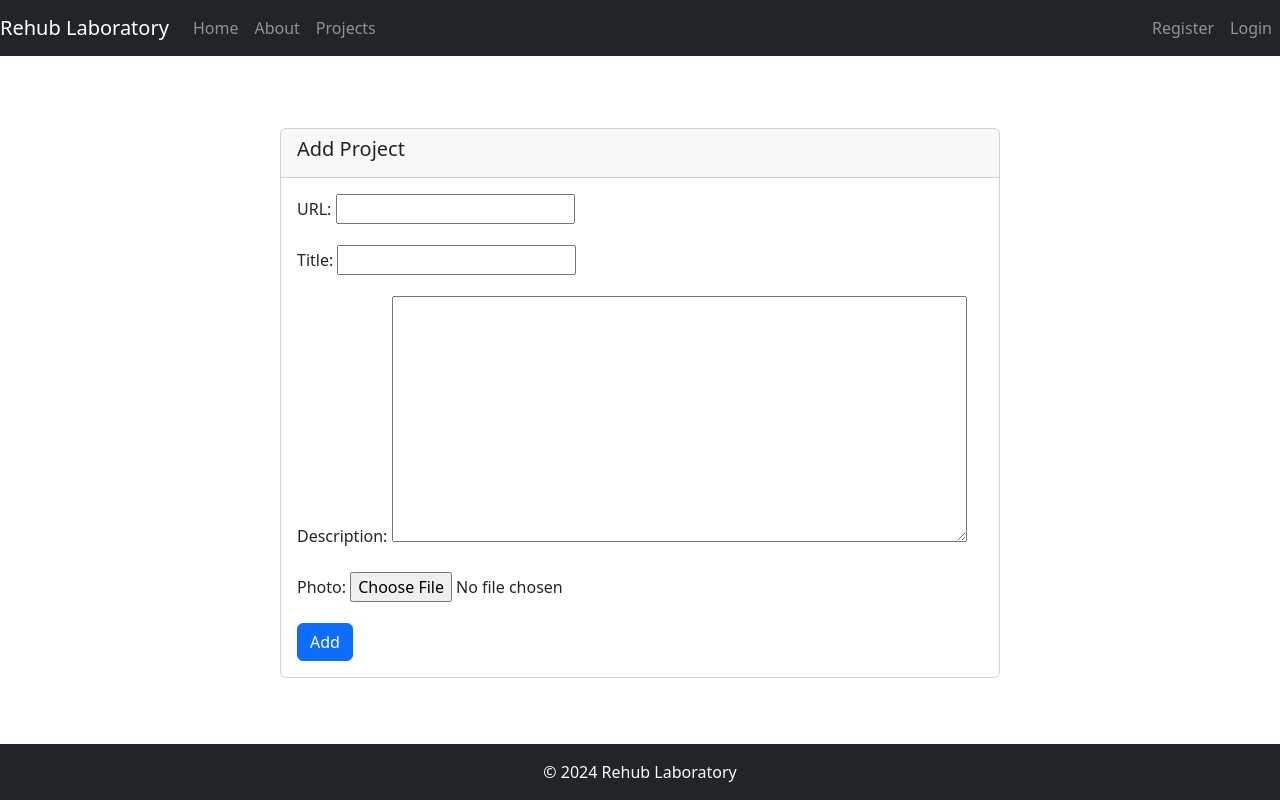
After one commit to igoryashkka/rehub, a Django app: page /addproject/ in a window 1280 px wide. The commit adds this page. Run offline with Django 5.2, Linux system fonts and the light colour scheme; some libraries are stand-ins or nearby versions.

Commit message:
add form for adding project

```diff
--- a/forum/forms.py
+++ b/forum/forms.py
@@ -9,3 +9,16 @@
     class Meta(UserCreationForm.Meta):
         model = CustomUser
         fields = UserCreationForm.Meta.fields + ('photo',)
+
+class AddProjectForm(forms.ModelForm):
+    def __init__(self, *args,**kwargs):
+        super().__init__(*args,**kwargs)
+        #self.fields['cat'].empty_label = 'Not selected'
+
+    class Meta:
+        model = Post
+        fields = ['title','slug','description','is_published','photo']
+        widgets = {
+            'title' : forms.TextInput(attrs={'class':'form-input'}),
+            'description': forms.Textarea(attrs={'cols':60,'rows':10}),
+        }
--- a/forum/models.py
+++ b/forum/models.py
@@ -25,9 +25,9 @@
     updated_time = models.DateField(auto_now=True)
     is_published  = models.BooleanField()
     photo = models.ImageField(upload_to = 'photos/%Y/%m/%d/')
-    created_by = models.ForeignKey(settings.AUTH_USER_MODEL, on_delete=models.CASCADE,related_name='created_posts')
+    created_by = models.ForeignKey(settings.AUTH_USER_MODEL, on_delete=models.CASCADE,related_name='created_posts',null=True)
     users = models.ManyToManyField(settings.AUTH_USER_MODEL, related_name='user_projects')
-    topic =  models.ForeignKey(Topic, on_delete=models.CASCADE)
+    topic =  models.ForeignKey(Topic, on_delete=models.CASCADE,null=True)
 
     def __str__(self):
         return f"Post by {self.created_by.username} in {self.topic.title}"
--- /dev/null
+++ b/forum/templates/forum/addproject.html
@@ -0,0 +1,69 @@
+{% extends 'forum/base.html' %}
+
+{% block content %}
+
+<div class="container mt-4">
+    <div class="row justify-content-center">
+        <div class="col-md-8">
+
+            <div class="card">
+                <div class="card-header">
+                    <h5 class="card-title">Add Project</h5>
+                </div>
+                <div class="card-body">
+
+                    <form action="{% url 'addproject' %}" method="post" class="form" enctype="multipart/form-data">
+                        {% csrf_token %}
+
+                        <!-- Display form errors, if any -->
+                        {% if form.errors %}
+                            <div class="alert alert-danger" role="alert">
+                                <strong>Error!</strong> Please correct the following errors.
+                                <ul>
+                                    {% for error in form.errors %}
+                                        <li>{{ error }}</li>
+                                    {% endfor %}
+                                </ul>
+                            </div>
+                        {% endif %}
+
+                        <div class="form-group">
+                            <label class="form-label" for="{{ form.slug.id_for_label }}">{{ form.slug.label }}:</label>
+                            {{ form.slug }}
+                            <div class="form-error">{{ form.slug.errors }}</div>
+                        </div>
+
+                        <div class="form-group">
+                            <label class="form-label" for="{{ form.title.id_for_label }}">{{ form.title.label }}:</label>
+                            {{ form.title }}
+                            <div class="form-error">{{ form.title.errors }}</div>
+                        </div>
+
+                        <div class="form-group">
+                            <label class="form-label" for="{{ form.description.id_for_label }}">{{ form.description.label }}:</label>
+                            {{ form.description }}
+                            <div class="form-error">{{ form.description.errors }}</div>
+                        </div>
+
+                        <div class="form-group">
+                            <label class="form-label" for="{{ form.description.id_for_label }}">{{ form.photo.label }}:</label>
+                            {{ form.photo }}
+                            <div class="form-error">{{ form.description.errors }}</div>
+                        </div>
+
+
+
+
+                        <!-- Add more form fields as needed -->
+
+                        <button type="submit" class="btn btn-primary">Add</button>
+                    </form>
+
+                </div>
+            </div>
+
+        </div>
+    </div>
+</div>
+
+{% endblock %}
--- a/forum/templates/forum/index.html
+++ b/forum/templates/forum/index.html
@@ -12,7 +12,7 @@
             <div class="row">
                 <div class="card-container">
                 {% for post, users in posts_with_users %}
-
+                {% if forloop.counter <= 3 %}
                 <div class="col-md-4">
                     <div class="card mb-4 shadow" style="border-radius: 15px; overflow: hidden; box-shadow: 0 4px 6px rgba(0, 0, 0, 0.1);">
                         <div class="card-body">
@@ -20,7 +20,7 @@
                             <p class="card-text">{{ post.description }}</p>
                         </div>
                         <div class="card-footer d-flex justify-content-between align-items-center" style="background: url('path_to_your_background_image'); background-size: cover;">
-                            <button class="btn btn-sm btn-primary">Join</button>
+                            <a href="{{post.get_absolute_url}}" class="btn btn-sm btn-primary">Join</a>
                             <div class="user-images d-flex">
                                 {% for user in users %}
                                 {% if forloop.counter <= 3 %}
@@ -34,7 +34,7 @@
                         </div>
                     </div>
                 </div>
-
+                {%endif%}
                 {% endfor %}
             </div>
 
--- a/forum/templates/forum/projects.html
+++ b/forum/templates/forum/projects.html
@@ -38,7 +38,7 @@
             </div>
             <!-- Button to add more projects -->
             <div class="text-right my-2">
-                <button class="btn btn-outline-success btn-sm">Initiate new project</button>
+                <a href="/addproject/"class="btn btn-outline-success btn-sm">Initiate new project</a>
             </div>
         </div>
     </div>
--- a/forum/urls.py
+++ b/forum/urls.py
@@ -11,4 +11,5 @@
     path('login/',LoginUser.as_view(),name = 'login'),
     path('logout/',logout_user,name = 'logout'),
     path('about/',about,name = 'about'),
+    path('addproject/',AddPage.as_view(),name='addproject'),
 ]
--- a/forum/views.py
+++ b/forum/views.py
@@ -13,7 +13,7 @@
 from .forms import CustomUserCreationForm
 from django.db.models import Prefetch
 from django.views.generic.detail import DetailView
-
+from forum.forms import *
 
 from django.contrib.auth import authenticate, logout,login
 
@@ -109,6 +109,12 @@
     template_name = 'forum/project.html'
     context_object_name = 'project_data'
 
+class AddPage(CreateView):
+    form_class = AddProjectForm
+    template_name = 'forum/addproject.html'
+    login_url = '/admin/'
+
+
 def logout_user(request):
     logout(request)
     return redirect('login')
```
Also changed, not shown: db.sqlite3, forum/migrations/0006_alter_post_created_by.py (added), forum/migrations/0007_alter_post_topic.py (added), forum/templates/forum/addpost.html (deleted), media/photos/2024/02/11/download_3t0xZXU.png (added), media/photos/2024/02/11/download_OsiEUXk.png (added), media/photos/2024/02/11/image.jpeg (added), media/photos/2024/02/11/linux.jpeg (added).
